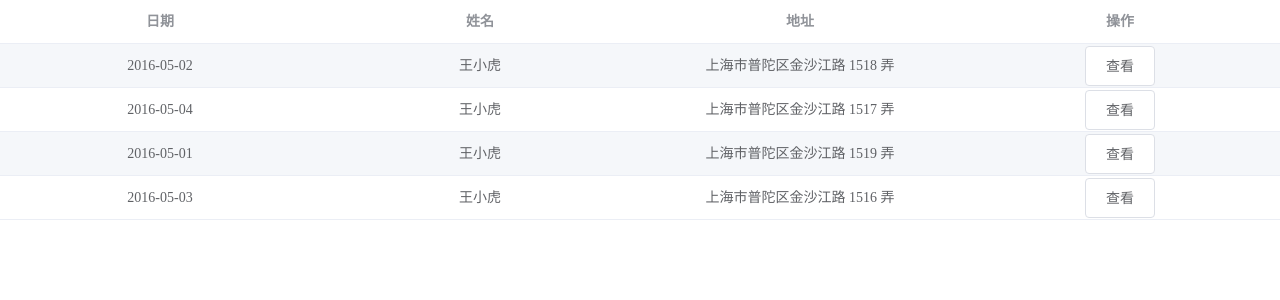
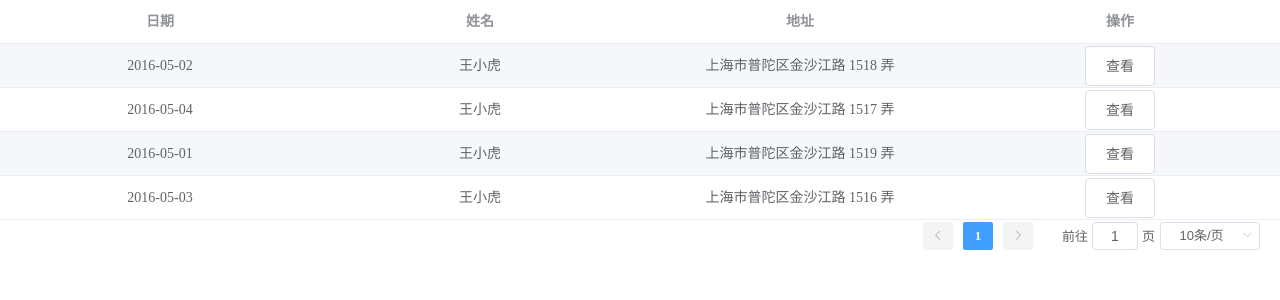
Before and after one commit to chrischen0405/element-component-in-vue, a Vue app: page / in a window 1280 px wide. Shown: the top 300 px of the page. Built offline with nearby package versions, Linux system fonts and the light colour scheme.

Commit message:
feat: add ChrisElPagination component

```diff
--- /dev/null
+++ b/src/components/ChrisElPagination/index.vue
@@ -0,0 +1,73 @@
+<template>
+  <div class="pagination-container">
+    <el-pagination
+      v-bind="$attrs"
+      :current-page="currentPage"
+      :page-size="pageSize"
+      :total="total"
+      :page-sizes="pageSizes"
+      background
+      :layout="layout"
+      @size-change="sizeChange"
+      @current-change="currentChange"
+    ></el-pagination>
+  </div>
+</template>
+
+<script>
+export default {
+  name: 'ChrisElPagination',
+  props: {
+    currentPage: {
+      type: Number,
+      default: 1
+    },
+    pageSize: {
+      type: Number,
+      default: 10
+    },
+    total: {
+      type: Number,
+      default: 0
+    },
+    pageSizes: {
+      type: Array,
+      default: () => {
+        return [10, 20, 30, 40, 50, 100]
+      }
+    },
+    layout: {
+      type: String,
+      default: 'prev, pager, next, jumper, sizes'
+    },
+    currentPageName: {
+      type: String,
+      default: 'currentPage'
+    },
+    pageSizeName: {
+      type: String,
+      default: 'pageSize'
+    }
+  },
+  methods: {
+    sizeChange (pageSize) {
+      this.$emit('onChange', {
+        [this.currentPageName]: 1,
+        [this.pageSizeName]: pageSize
+      })
+    },
+    currentChange (currentPage) {
+      this.$emit('onChange', {
+        [this.currentPageName]: currentPage,
+        [this.pageSizeName]: this.pageSize
+      })
+    }
+  }
+}
+</script>
+
+<style scoped lang="scss">
+.pagination-container {
+  text-align: right;
+}
+</style>
--- a/src/components/chris-el-table.vue
+++ b/src/components/ChrisElTable/index.vue
@@ -1,7 +1,7 @@
 <template>
   <div class="table-container">
     <el-table
-      :data="tableData"
+      :data="propData ? propData : tableData"
       width="100%"
       :row-class-name="rowClassName"
       :height="height"
@@ -18,18 +18,30 @@
         </el-table-column>
       </template>
     </el-table>
+    <chris-el-pagination
+      v-if="isShowPagination"
+      :current-page="currentPage"
+      :page-size="pageSize"
+      :total="total ? total : totalNum"
+      :current-page-name="currentPageName"
+      :page-size-name="pageSizeName"
+      @onChange="onPageChange"
+    ></chris-el-pagination>
   </div>
 </template>
 
 <script>
+import ChrisElPagination from '../ChrisElPagination/index'
+
 export default {
-  name: 'chris-el-table',
+  name: 'ChrisElTable',
+  components: {
+    ChrisElPagination
+  },
   props: {
-    tableData: { // 表格数据
+    propData: { // 表格数据
       type: Array,
-      default: () => {
-        return []
-      }
+      default: null
     },
     tableTitle: { // 表格头标题
       type: Array,
@@ -42,12 +54,39 @@ export default {
     rowHeight: { // 表格行高
       type: [Number, String],
       default: 44
+    },
+    isShowPagination: {
+      type: Boolean,
+      default: true
+    },
+    total: {
+      type: Number,
+      default: 0
+    },
+    currentPageName: {
+      type: String,
+      default: 'currentPage'
+    },
+    pageSizeName: {
+      type: String,
+      default: 'pageSize'
     }
   },
   data () {
-    return {}
+    return {
+      tableData: [],
+      currentPage: 1,
+      pageSize: 10,
+      totalNum: 0
+    }
   },
   methods: {
+    onPageChange (ev) {
+      console.log(ev)
+      this.currentPage = ev[this.currentPageName]
+      this.pageSize = ev[this.pageSizeName]
+      this.$emit('onPageChange', ev)
+    },
     rowClassName (e) {
       return e.rowIndex % 2 === 0 ? '' : 'light-line'
     }
--- a/src/router/index.js
+++ b/src/router/index.js
@@ -1,6 +1,6 @@
 import Vue from 'vue'
 import VueRouter from 'vue-router'
-import Home from '../views/Home.vue'
+import Home from '../views/Home/index.vue'
 
 Vue.use(VueRouter)
 
--- a/src/views/Home.vue
+++ b/src/views/Home/index.vue
@@ -2,7 +2,13 @@
   <div class="home">
     <chris-el-table
       :table-title="tableTitle"
-      :table-data="tableData">
+      :prop-data="tableData"
+      :is-show-pagination="true"
+      :total="tableData.length"
+      current-page-name="page"
+      page-size-name="rows"
+      @onPageChange="onPageChange"
+    >
       <el-table-column slot="handle" label="操作">
         <template slot-scope="scope">
           <el-button @click="handleClick(scope.row)">查看</el-button>
@@ -13,30 +19,17 @@
 </template>
 
 <script>
-import ChrisElTable from '../components/chris-el-table'
+import ChrisElTable from '../../components/ChrisElTable/index'
+import { tableTitle } from './table-config'
 
 export default {
   name: 'Home',
-  components: { ChrisElTable },
+  components: {
+    ChrisElTable
+  },
   data () {
     return {
-      tableTitle: [
-        {
-          label: '日期',
-          property: 'date'
-        },
-        {
-          label: '姓名',
-          property: 'name'
-        },
-        {
-          label: '地址',
-          property: 'address'
-        },
-        {
-          slot: 'handle'
-        }
-      ],
+      tableTitle,
       tableData: [
         {
           date: '2016-05-02',
@@ -64,6 +57,9 @@ export default {
   methods: {
     handleClick (item) {
       console.log(item)
+    },
+    onPageChange (ev) {
+      console.log(ev)
     }
   }
 }
--- /dev/null
+++ b/src/views/Home/table-config.js
@@ -0,0 +1,17 @@
+export const tableTitle = [
+  {
+    label: '日期',
+    property: 'date'
+  },
+  {
+    label: '姓名',
+    property: 'name'
+  },
+  {
+    label: '地址',
+    property: 'address'
+  },
+  {
+    slot: 'handle'
+  }
+]
```
